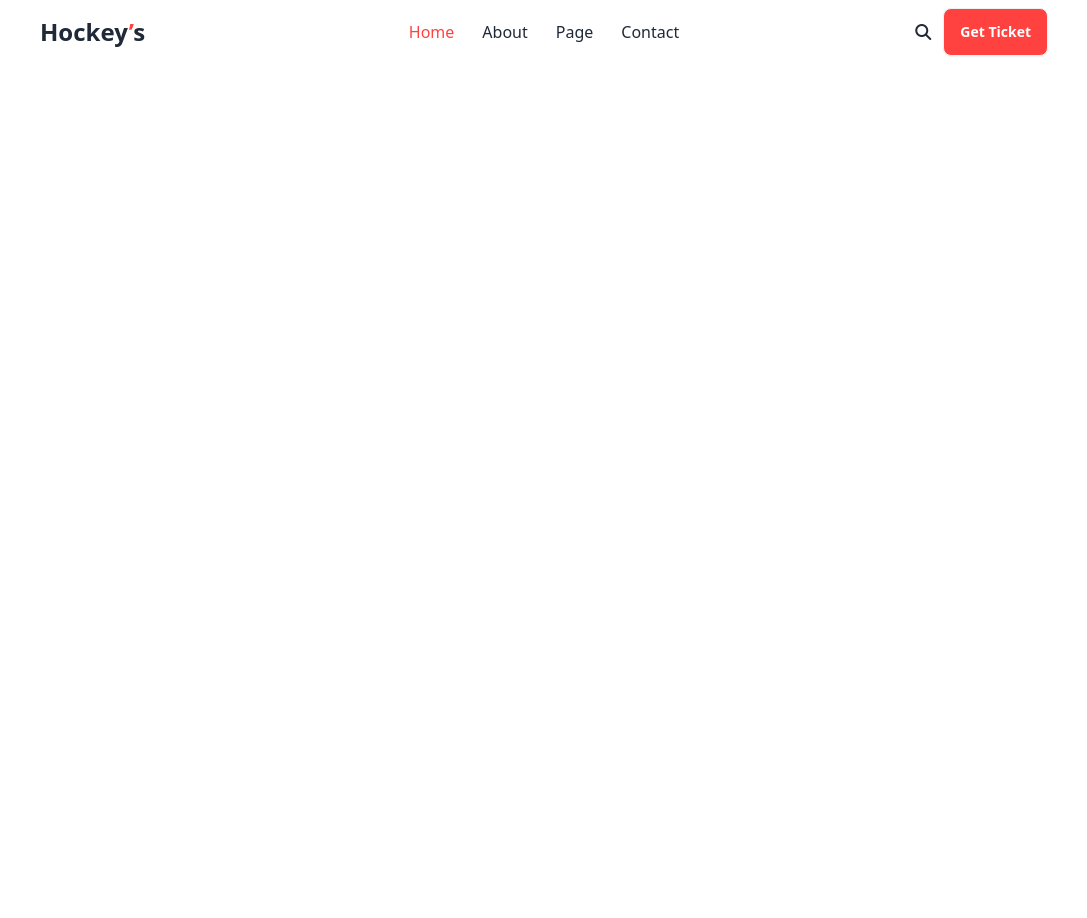
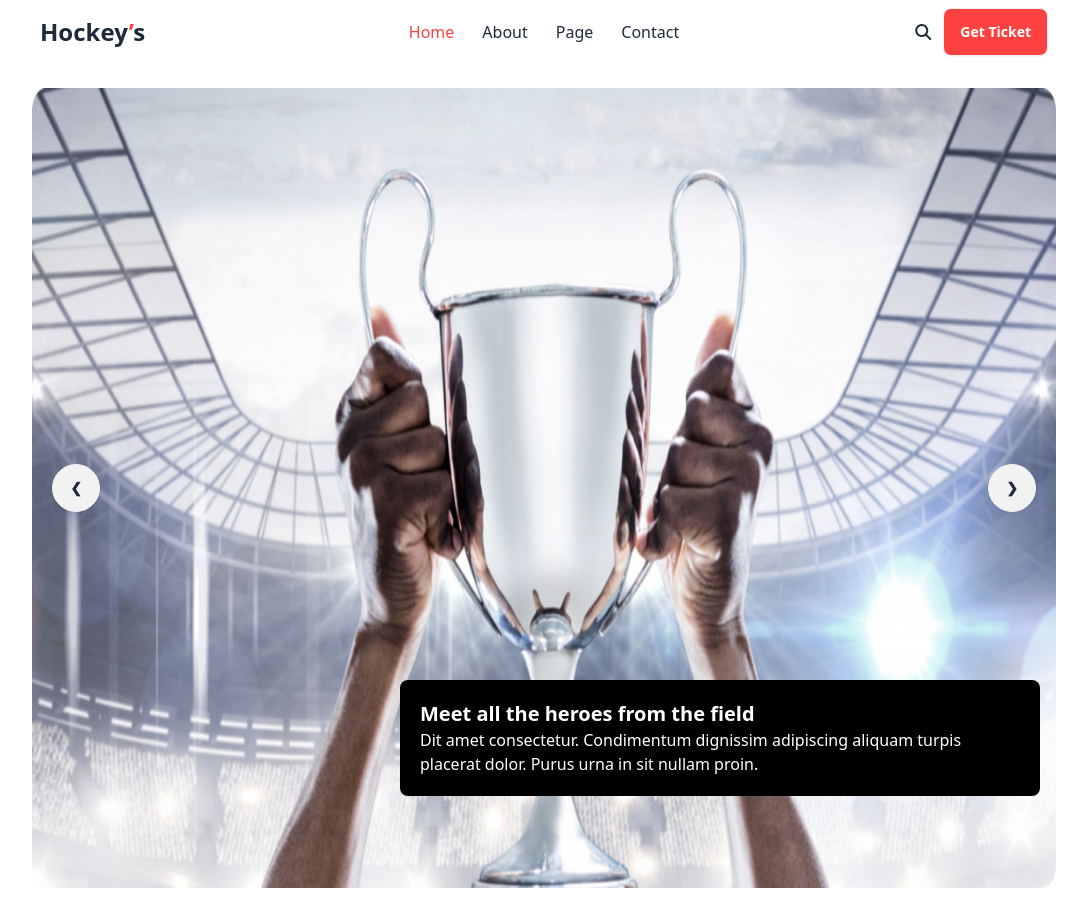
Before and after one commit to iftekharmahmud25/hockeys-tailwind-project, a plain HTML site: page index.html in a window 1280 px wide. Shown: the whole page, without its empty margins (96-1183 px from the left). Before the commit the page ends 800 px from the top, so only its background shows below. Drawn offline with nearby package versions, Linux system fonts and the light colour scheme.

Commit message:
added banner

```diff
--- a/index.html
+++ b/index.html
@@ -51,7 +51,9 @@
                   <li><a>Contact</a></li>
                 </ul>
               </div>
-                <h1 class="font-bold text-2xl">Hockey<span class="text-[#FF4240]">’</span>s</h1>
+              <h1 class="font-bold text-2xl">
+                Hockey<span class="text-[#FF4240]">’</span>s
+              </h1>
             </div>
             <div class="navbar-center hidden lg:flex">
               <ul class="menu-horizontal px-1 gap-7">
@@ -65,11 +67,44 @@
               </ul>
             </div>
             <div class="navbar-end">
-                <i class="fa-solid fa-magnifying-glass mr-3 hidden lg:block "></i>
+              <i class="fa-solid fa-magnifying-glass mr-3 hidden lg:block"></i>
               <a class="btn bg-[#FF4240] text-white">Get Ticket</a>
             </div>
           </div>
         </nav>
+      </section>
+
+      <!-- Banner section -->
+
+      <section class="max-w-screen-lg mx-auto my-6">
+        <div class="carousel w-full h-72 lg:h-screen relative">
+          <div id="slide1" class="carousel-item relative w-full">
+            <img src="./Images/1.png" class="w-full" />
+            <div
+              class="absolute flex justify-between transform -translate-y-1/2 left-5 right-5 top-1/2"
+            >
+              <a href="#slide2" class="btn btn-circle">❮</a>
+              <a href="#slide2" class="btn btn-circle">❯</a>
+            </div>
+          </div>
+          <div id="slide2" class="carousel-item relative w-full">
+            <img src="./Images/2.png" class="w-full" />
+            <div
+              class="absolute flex justify-between transform -translate-y-1/2 left-5 right-5 top-1/2"
+            >
+              <a href="#slide1" class="btn btn-circle">❮</a>
+              <a href="#slide1" class="btn btn-circle">❯</a>
+            </div>
+          </div>
+        </div>
+        <div class="bg-black text-white w-full lg:w-2/4 p-5 absolute lg:right-36 lg:top-[85%] rounded-lg
+        ">
+          <h3 class="text-xl font-bold">Meet all the heroes from the field</h3>
+          <p>
+            Dit amet consectetur. Condimentum dignissim adipiscing aliquam
+            turpis placerat dolor. Purus urna in sit nullam proin.
+          </p>
+        </div>
       </section>
     </header>
 
```
Also changed, not shown: Images/1.png (added), Images/10.png (added), Images/11.png (added), Images/2.png (added), Images/3.png (added), Images/4.png (added), Images/5.png (added), Images/6.png (added), Images/7.png (added), Images/8.png (added), Images/9.png (added), Images/Group 1171275317.png (added), Images/Group 1171275318.png (added), Images/Group 1171275321.png (added). Lines whose indentation alone changed are shown as unchanged.
